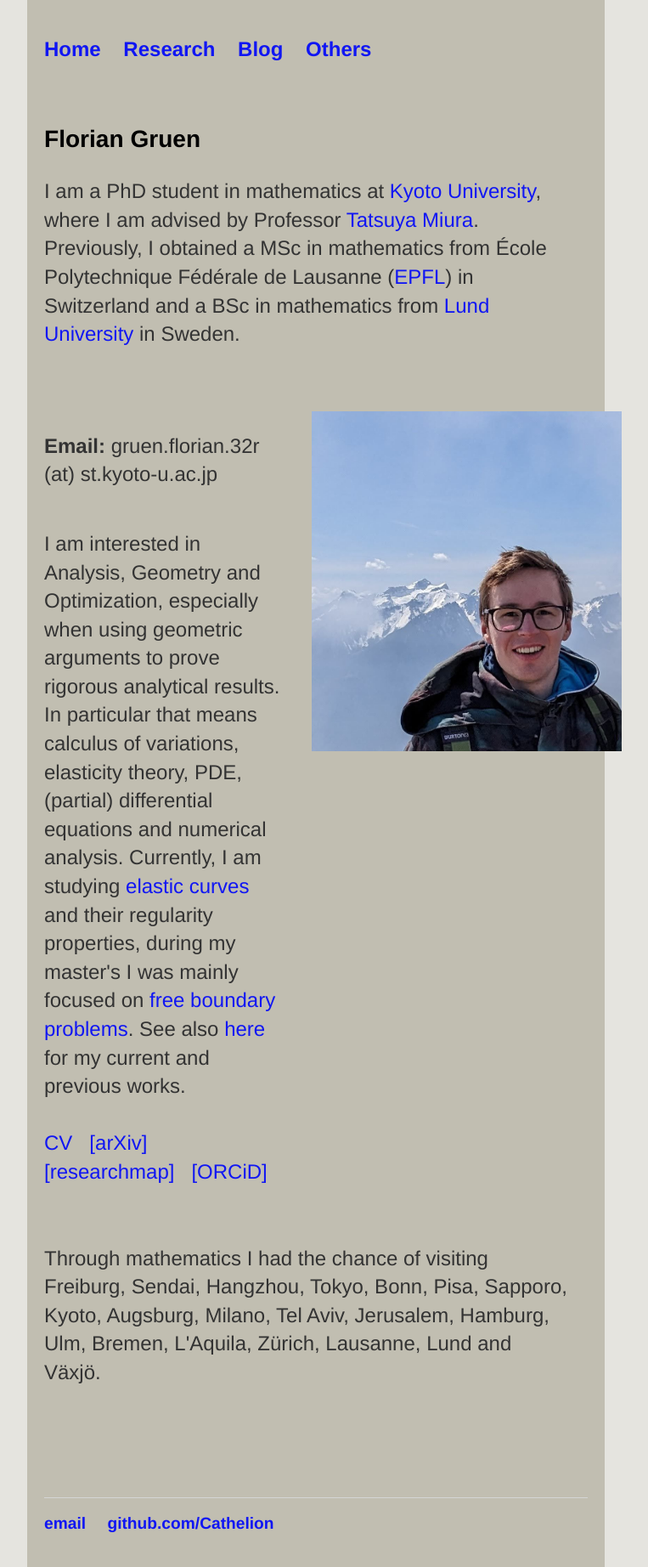
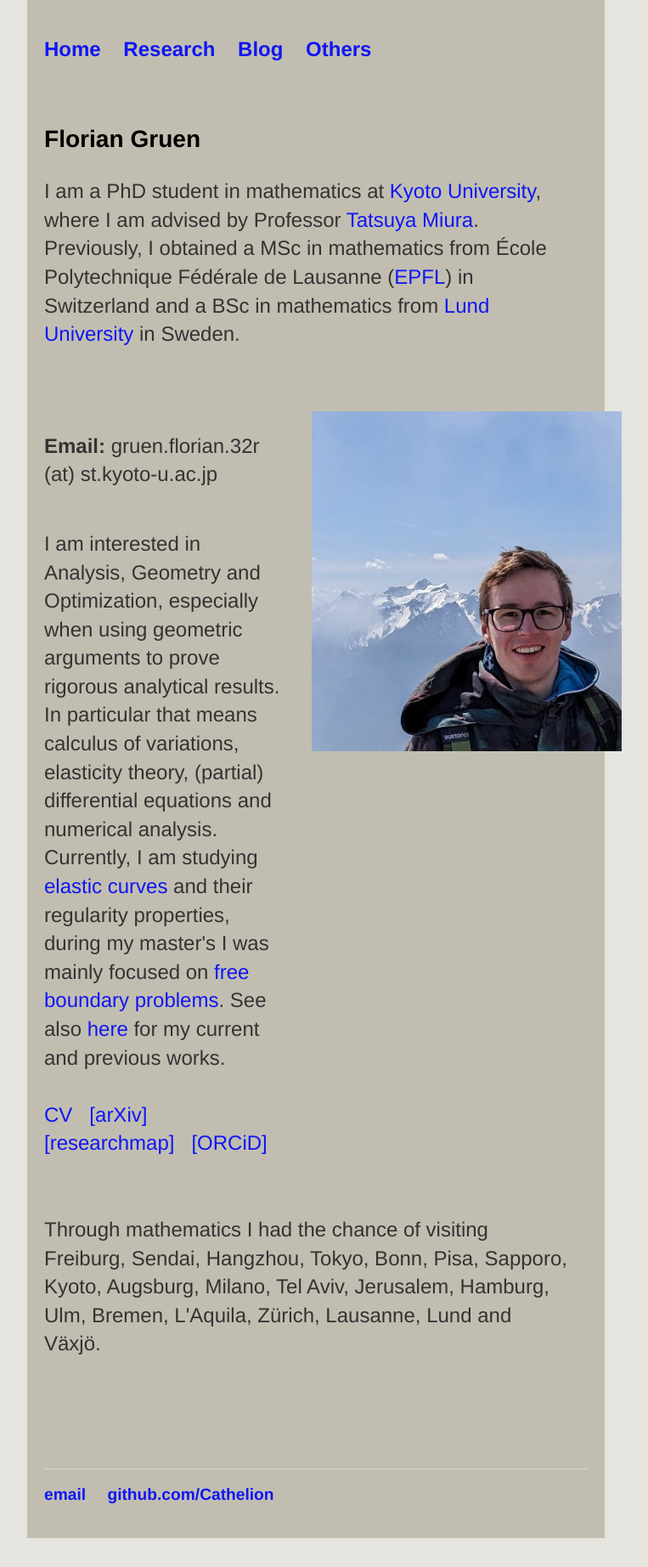
Before and after one commit to Cathelion/Cathelion.github.io, a Jekyll site: the page built from index.html, in a window 1280 px wide. Shown: the whole page at 85% size, without its empty margins (268-1031 px from the left). Built offline with Jekyll 4.4.1, drawn with Linux system fonts in a browser that asks for light colours; after the commit the page ends 1810 px from its top, so only the background shows below that.

Commit message:
Update index.html

```diff
--- a/index.html
+++ b/index.html
@@ -12,7 +12,7 @@ title: Home
    <div class="img-container1">
       <p><b>Email: </b> gruen.florian.32r (at) st.kyoto-u.ac.jp   <br>
       </p>
-      <p>I am interested in Analysis, Geometry and Optimization, especially when using geometric arguments to prove rigorous analytical results. In particular that means calculus of variations, elasticity theory, PDE, (partial) differential equations and numerical analysis.
+      <p>I am interested in Analysis, Geometry and Optimization, especially when using geometric arguments to prove rigorous analytical results. In particular that means calculus of variations, elasticity theory, (partial) differential equations and numerical analysis.
          Currently, I am studying <a href="https://en.wikipedia.org/wiki/Elastica_theory">elastic curves</a> and their regularity properties, during my master's I was mainly focused on <a href="https://en.wikipedia.org/wiki/Free_boundary_problem">free boundary problems</a>.
          See also <a href="research/research.html">here</a> for my current and previous works.
          <br>
```
